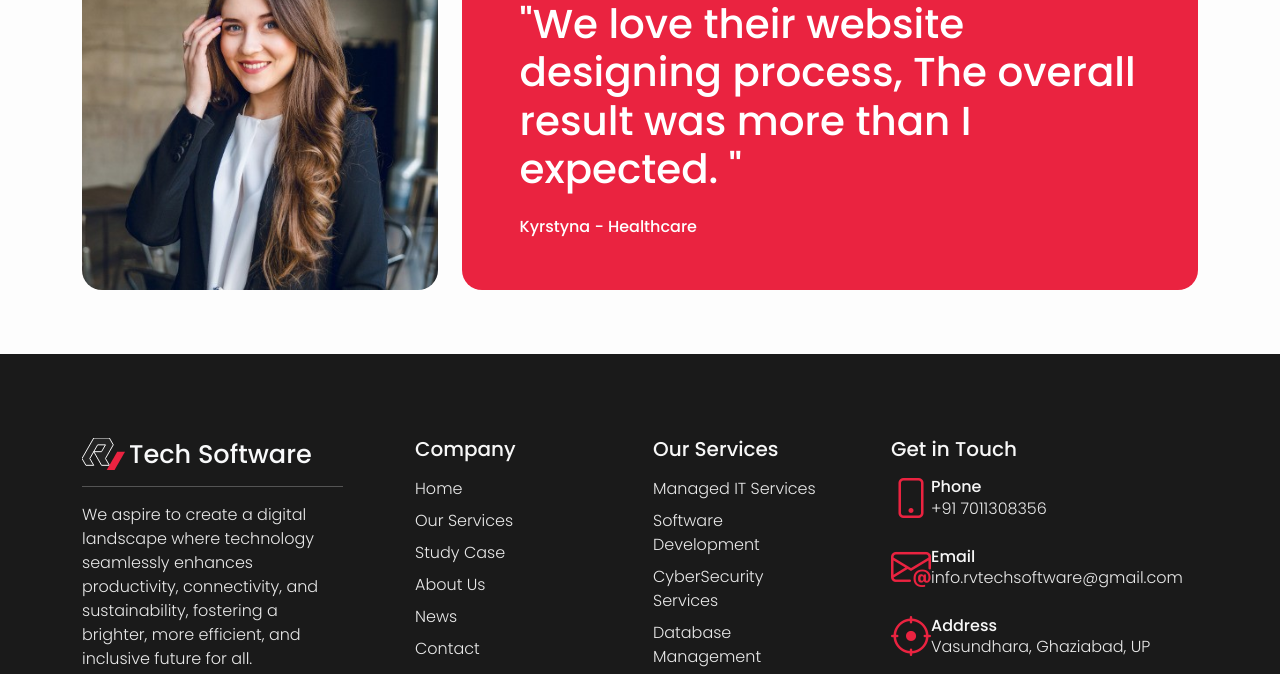
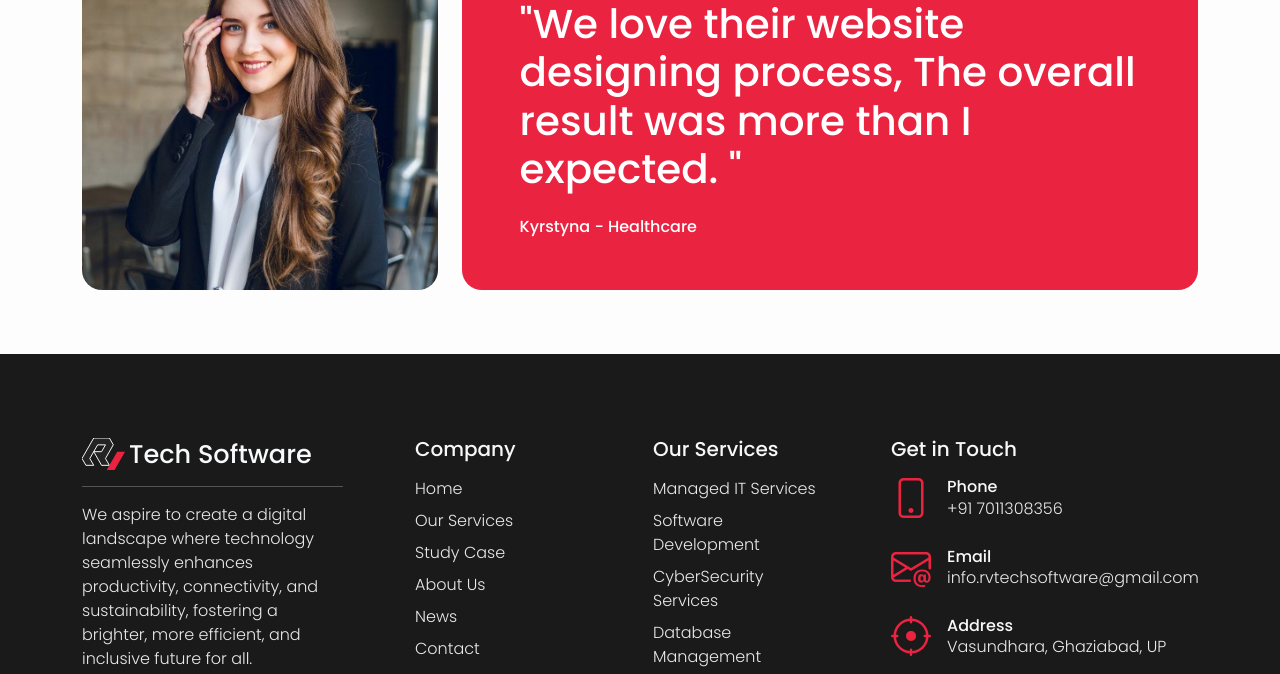
Before and after one commit to Krsna-Kumar/RvTechSoftware_Website_New, a plain HTML site: page index.html in a window 1280 px wide. Shown: the part 4767-5441 px from the top of the page. Drawn offline with nearby package versions, Linux system fonts and the light colour scheme.

Commit message:
Added some gap afer icon

```diff
--- a/index.html
+++ b/index.html
@@ -822,7 +822,7 @@
                         <div class="row flex-column gap-4">
                             <!-- Phone Icon and Text -->
                             <div class="col">
-                                <div class="d-flex align-items-center">
+                                <div class="d-flex align-items-center gap-3">
                                     <div class="col-auto"><i class="bi bi-phone txt-clr-primary fs-1"></i></div>
                                     <div class="col text-nowrap">
                                         <span class="txt-clr-bgwhite fs-6">Phone</span><br>
@@ -833,7 +833,7 @@
 
                             <!-- Email Icon and Text -->
                             <div class="col">
-                                <div class="d-flex align-items-center">
+                                <div class="d-flex align-items-center gap-3">
                                     <div class="col-auto"><i class="bi bi-envelope-at txt-clr-primary fs-1"></i></div>
                                     <div class="col text-nowrap">
                                         <span class="txt-clr-bgwhite fs-6">Email</span><br>
@@ -844,7 +844,7 @@
 
                             <!-- Address Icon and Text -->
                             <div class="col">
-                                <div class="d-flex align-items-center">
+                                <div class="d-flex align-items-center gap-3">
                                     <div class="col-auto"><i class="bi bi-crosshair txt-clr-primary fs-1"></i></div>
                                     <div class="col text-nowrap">
                                         <span class="txt-clr-bgwhite fs-6">Address</span><br>
```
